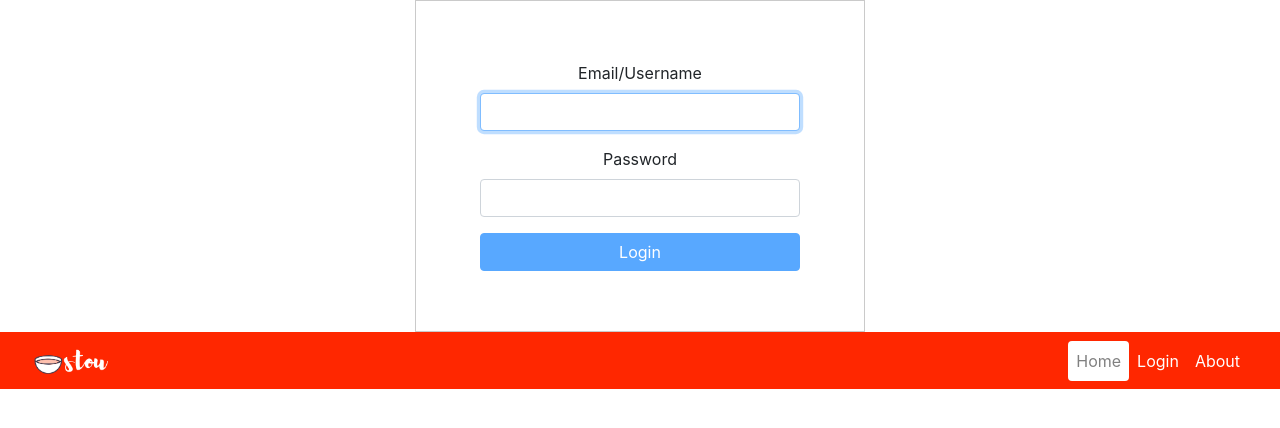
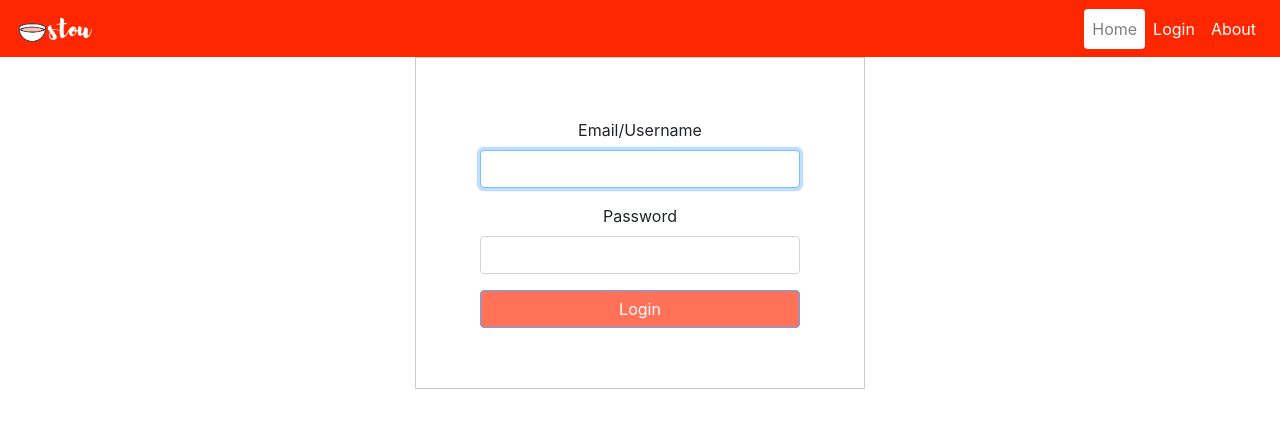
Before and after one commit to risheeks/stou, a React (Create React App) app in the folder stou_cook_frontend/: page / in a window 1280 px wide. Shown: the top 428 px of the page. Built offline with nearby package versions, Linux system fonts and the light colour scheme; the HTML template or start-up script is replaced by a standard one.

Commit message:
Fixed header and login structure

```diff
--- a/stou_cook_frontend/src/App.js
+++ b/stou_cook_frontend/src/App.js
@@ -1,15 +1,17 @@
 import React from 'react';
 import logo from './logo.svg';
 import './App.css';
+import './styles/Main.css';
 
 import Login from './components/Login';
 import Home from './components/Home';
+import Header from './components/Common/Header';
 
 
 function App() {
   return (
     <div className="App">
-      <Login />
+      <Header />
       <Home />
     </div>
   );
--- a/stou_cook_frontend/src/components/Home/index.js
+++ b/stou_cook_frontend/src/components/Home/index.js
@@ -1,12 +1,11 @@
 import React, { Component } from 'react';
-import Header from '../Common/Header';
-import '../../styles/Main.css';
+import Login from '../Login';
 
 export class Home extends Component {
     render() {
         return (
             <div>
-                <Header />
+                <Login />
             </div>
         );
     }
--- a/stou_cook_frontend/src/components/Login/index.js
+++ b/stou_cook_frontend/src/components/Login/index.js
@@ -54,6 +54,7 @@ export default class Login extends Component {
           <Button
             block
             bsSize="large"
+            className="submit-button"
             disabled={!this.validateForm()}
             type="submit"
           >
--- a/stou_cook_frontend/src/styles/Main.css
+++ b/stou_cook_frontend/src/styles/Main.css
@@ -20,3 +20,7 @@
     color: grey !important;
     background-color: white !important;
 }
+
+.submit-button {
+    background-color: #ff2700 !important;
+}
```
